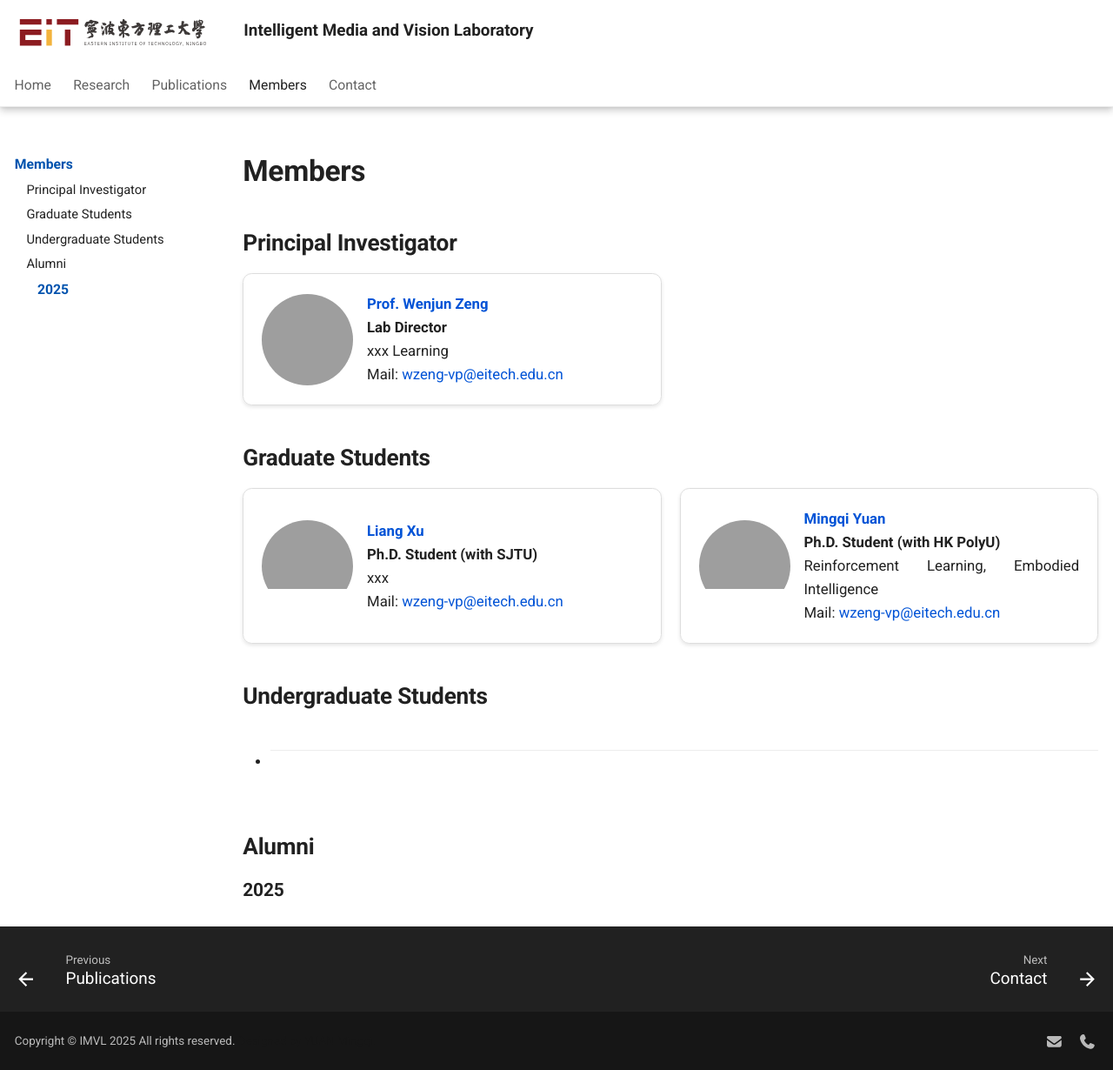
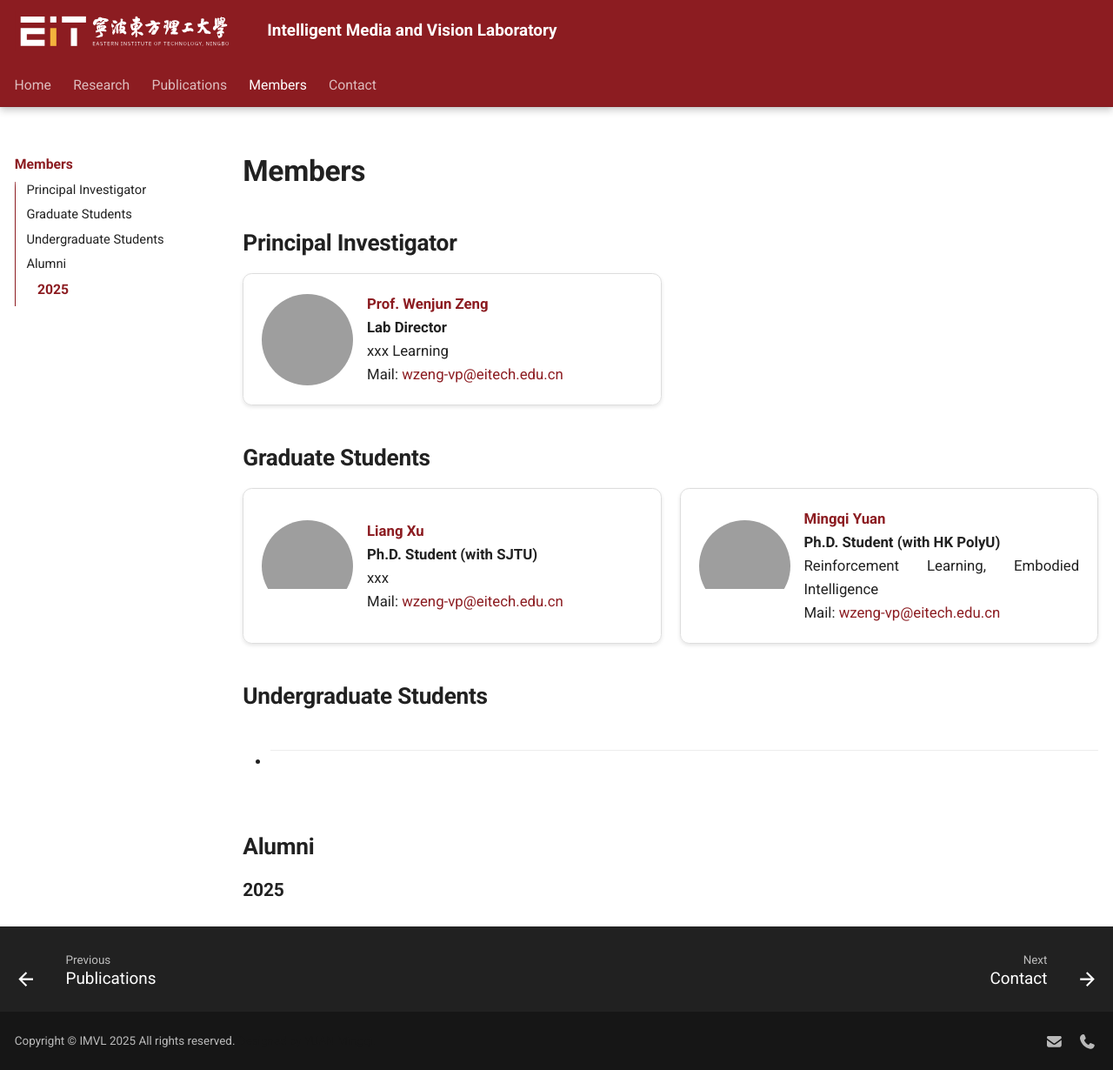
Before and after one commit to myismyname/IMVL-Homepage, an MkDocs documentation site: the page built from docs/members.md, in a window 1280 px wide and 1230 px high. Shown: the whole window at 87% size. Built offline with MkDocs 1.6.1 and Material for MkDocs 9.7.7, drawn with Linux system fonts in a browser that asks for light colours; grey boxes are pictures that could not be loaded.

Commit message:
update color

```diff
--- a/docs/assets/stylesheets/extra.css
+++ b/docs/assets/stylesheets/extra.css
@@ -3,15 +3,15 @@
 }
 
 [data-md-color-scheme="rllte"] {
-    --md-primary-fg-color: rgb(0,83,214);
-    --md-accent-fg-color: rgb(0,83,174);
-    --md-typeset-a-color: rgb(0,83,214);
+    --md-primary-fg-color: #8c1c21;
+    --md-accent-fg-color: #8c1c21;
+    --md-typeset-a-color: #8c1c21;
   }
 
 [data-md-color-scheme="white"] {
-  --md-primary-fg-color: #ffffff;
-  --md-accent-fg-color: rgb(0,83,174);
-  --md-typeset-a-color: rgb(0,83,214);
+  --md-primary-fg-color: #8c1c21;
+  --md-accent-fg-color: #8c1c21;
+  --md-typeset-a-color: #8c1c21;
   --md-default-fg-color--light: #000000de;
 }
 
@@ -26,8 +26,43 @@
   width: auto;
 }
 
+/* Header文字颜色设置为纯白色 */
+.md-header {
+  color: #ffffff;
+}
+
+.md-header__title {
+  color: #ffffff;
+}
+
+.md-header__button {
+  color: #ffffff;
+}
+
+.md-header__topic {
+  color: #ffffff;
+}
+
+.md-header__source {
+  color: #ffffff;
+}
+
+/* Header菜单文字颜色设置为纯白色 */
+.md-tabs {
+  color: #ffffff;
+}
+
 .md-tabs__link {
   font-size: 0.8rem;
+  color: #ffffff !important;
+}
+
+.md-header__nav {
+  color: #ffffff;
+}
+
+.md-header__nav-item {
+  color: #ffffff;
 }
 
 /* Active tab bold & color */
@@ -36,10 +71,10 @@
 }
 .md-tabs__link--active {
   font-weight: bold !important;
-  color: var(--md-accent-fg-color);
+  color: #ffffff !important;
 }
 .md-tabs__link:hover {
-  color: var(--md-accent-fg-color);
+  color: #ffffff !important;
 }
 
 
@@ -105,8 +140,8 @@ table tr {
   border-left: .22rem solid #448aff;
 }
 .md-typeset .admonition.settings>.admonition-title, .md-typeset details.settings>.admonition-title, .md-typeset details.settings>summary {
-  border-bottom: .1rem solid rgba(236, 243, 255), .1);
-  background-color: rgba(236, 243, 255), .1);
+  border-bottom: .1rem solid rgba(236, 243, 255, 0.1);
+  background-color: rgba(236, 243, 255, 0.1);
 }
 .md-typeset .admonition.settings>.admonition-title:before, .md-typeset details.settings>.admonition-title:before, .md-typeset details.settings>summary:before {
   color: #448aff;
--- a/mkdocs.yml
+++ b/mkdocs.yml
@@ -6,7 +6,7 @@ theme:
   custom_dir: docs/overrides/
   include_search_page: false
   search_index_only: true
-  logo: assets/images/eitlogo.svg
+  logo: assets/images/eit_logo.svg
   favicon: assets/images/cuhk_logo.png
   palette:
     - scheme: white
```
